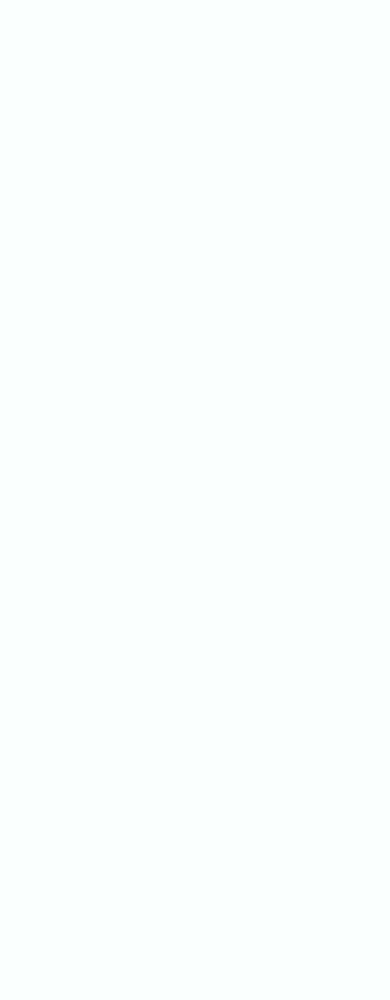
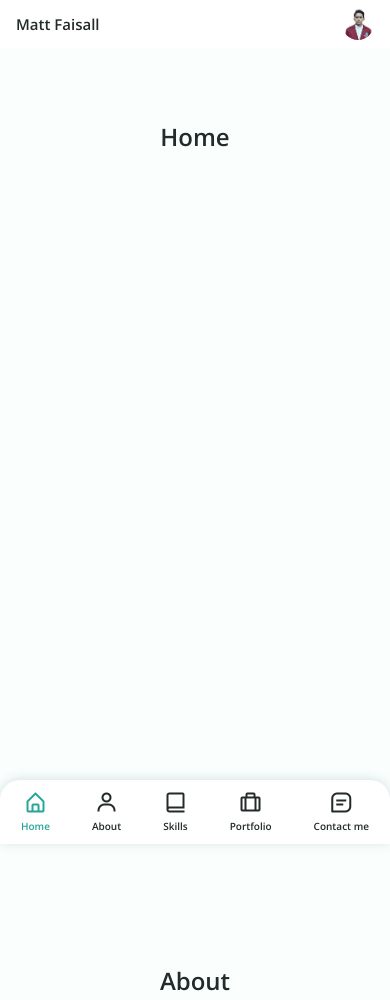
Before and after one commit to matfaisall/button-navigation-bar, a plain HTML site: page index.html in a window 390 px wide. Shown: the top 1000 px of the page. Before the commit the page ends 844 px from the top, so only its background shows below. Drawn offline with nearby package versions, Linux system fonts and the light colour scheme.

Commit message:
menambahkan navigation - mobile first

```diff
--- a/assets/css/style.css
+++ b/assets/css/style.css
@@ -90,3 +90,79 @@ img {
    margin-left: 1rem;
    margin-right: 1rem;
 }
+
+/* ========= HEADER ========== */
+.header {
+   position: fixed;
+   top: 0;
+   left: 0;
+   width: 100%;
+   background-color: var(--container-color);
+   z-index: var(--z-fixed);
+   transition: .4s;
+}
+
+/* =========== NAVIGATION ========= */
+.nav {
+   height: var(--header-height);
+   display: flex;
+   justify-content: space-between;
+   align-items: center;
+}
+
+.nav_img {
+   width: 32px;
+   border-radius: 50%;
+}
+
+.nav_logo {
+   color: var(--title-color);
+   font-weight: 600;
+}
+
+@media screen and (max-width: 767px) {
+   .nav_menu {
+      position: fixed;
+      bottom: 0;
+      left: 0;
+      background-color: var(--container-color);
+      box-shadow: 0 -1px 12px hsla(var(--hue), var(--sat), 15%, 0.15);
+      width: 100%;
+      height: 4rem;
+      display: grid;
+      align-content: center;
+      border-radius: 1.25rem 1.25rem 0 0;
+      transition: .4s;
+   }
+}
+
+.nav_list, .nav_link {
+   display: flex;
+}
+
+.nav_link {
+   flex-direction: column;
+   align-items: center;
+   row-gap: .25rem;
+   color: var(--title-color);
+   font-weight: 600;
+}
+
+.nav_list {
+   justify-content: space-around;
+}
+
+.nav_name {
+   font-size: var(--tiny-font-size);
+}
+
+.nav_icon {
+   font-size: 1.5rem;
+}
+
+/* ======== ACTIVE LINK ======= */
+.active-link {
+   position: relative;
+   color: var(--first-color);
+   transition: .3s;
+}
--- a/assets/js/main.js
+++ b/assets/js/main.js
@@ -0,0 +1,20 @@
+/* ============= SCROLL SECTIONS ACTIVE LINK ============== */
+
+const sections = document.querySelectorAll("section[id]");
+
+function scrollActive() {
+	const scrollY = window.pageYOffset;
+
+	sections.forEach((current) => {
+		const sectionHeight = current.offsetHeight,
+			sectionTop = current.offsetTop - 50,
+			sectionId = current.getAttribute("id");
+
+		if (scrollY > sectionTop && scrollY <= sectionTop + sectionHeight) {
+			document.querySelector(".nav_menu a[href*=" + sectionId + "]").classList.add("active-link");
+		} else {
+			document.querySelector(".nav_menu a[href*=" + sectionId + "]").classList.remove("active-link");
+		}
+	});
+}
+window.addEventListener("scroll", scrollActive);
--- a/index.html
+++ b/index.html
@@ -13,7 +13,77 @@
    <link rel="stylesheet" href="/assets/css/style.css">
 </head>
 <body>
+   <header class="header" id="header">
+      <nav class="nav container">
+         <a href="" class="nav_logo">Matt Faisall</a>
 
+         <div class="nav_menu" id="nav-menu">
+            <ul class="nav_list">
+
+               <li class="nav_item">
+                  <a href="#home" class="nav_link active-link">
+                     <i class='bx bx-home-alt nav_icon'></i>
+                     <span class="nav_name">Home</span>
+                  </a>
+               </li>
+
+               <li class="nav_item">
+                  <a href="#about" class="nav_link active-link">
+                     <i class='bx bx-user nav_icon' ></i>
+                     <span class="nav_name">About</span>
+                  </a>
+               </li>
+               <li class="nav_item">
+                  <a href="#skills" class="nav_link active-link">
+                     <i class='bx bx-book-alt nav_icon'></i>
+                     <span class="nav_name">Skills</span>
+                  </a>
+               </li>
+               <li class="nav_item">
+                  <a href="#portfolio" class="nav_link active-link">
+                     <i class='bx bx-briefcase-alt nav_icon' ></i>
+                     <span class="nav_name">Portfolio</span>
+                  </a>
+               </li>
+               <li class="nav_item">
+                  <a href="#contactme" class="nav_link active-link">
+                     <i class='bx bx-message-square-detail nav_icon'></i>
+                     <span class="nav_name">Contact me</span>
+                  </a>
+               </li>
+            </ul>
+         </div>
+         <img src="/assets/img/faisal.jpg" alt="avatar" class="nav_img">
+      </nav>
+   </header>
+
+   <main>
+      <!-- ============= HOME ============== -->
+      <section class="container section section_height" id="home">
+         <h2 class="section_title">Home</h2>
+      </section>
+
+      <!-- ============= ABOUT ============== -->
+      <section class="container section section_height" id="about">
+         <h2 class="section_title">About</h2>
+      </section>
+
+      <!-- ============= SKILLS ============== -->
+      <section class="container section section_height" id="skills">
+         <h2 class="section_title">Skills</h2>
+      </section>
+
+      <!-- ============= PORTFOLIO ============== -->
+      <section class="container section section_height" id="portfolio">
+         <h2 class="section_title">Portfolio</h2>
+      </section>
+
+      <!-- ============= CONTACT ME ============== -->
+      <section class="container section section_height" id="contactme">
+         <h2 class="section_title">Contact me</h2>
+      </section>
+
+   </main>
 
 
    <!-- ============ JS CUSTOM =========== -->
```
